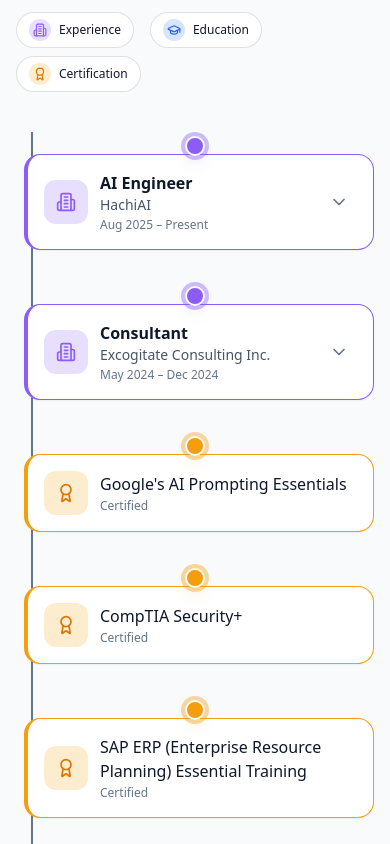
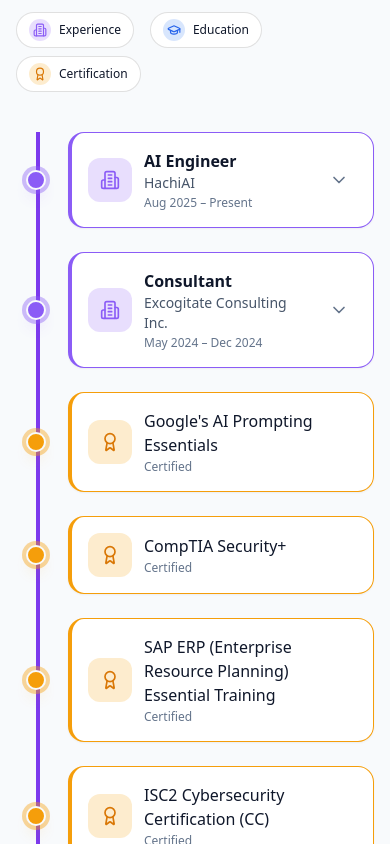
Before and after one commit to VedikaM6/portfolio, a Next.js app: page / in a window 390 px wide. Shown: the part 1020-1864 px from the top of the page. Built offline with nearby package versions, Linux system fonts and the light colour scheme.

Commit message:
Fixing the timeline section for mobile view to display appropriately

```diff
--- a/components/CombinedTimeline.tsx
+++ b/components/CombinedTimeline.tsx
@@ -236,18 +236,18 @@
 
         {/* Timeline: center line + alternating tiles */}
         <div className="relative">
-          {/* Central vertical line - solid, full height; darker in light mode for contrast on aurora */}
+          {/* Central vertical line - solid, full height; dark purple for theme + visibility on gradient */}
           <div
-            className="absolute bottom-0 left-1/2 top-0 hidden w-0.5 -translate-x-px bg-slate-500 dark:bg-slate-600 md:block"
+            className="absolute bottom-0 left-1/2 top-0 hidden w-0.5 -translate-x-px bg-violet-600 dark:bg-violet-500 md:block"
             aria-hidden
           />
-          {/* Mobile: left line */}
+          {/* Mobile: left line – slightly thicker so it’s visible on small screens */}
           <div
-            className="absolute bottom-0 left-[15px] top-0 w-0.5 bg-slate-500 dark:bg-slate-600 md:hidden"
+            className="absolute bottom-0 left-5 top-0 w-1 bg-violet-600 dark:bg-violet-500 md:hidden"
             aria-hidden
           />
 
-          <div className="space-y-8 md:space-y-10">
+          <div className="space-y-6 md:space-y-10">
             {items.map((item, index) => {
               const isLeft = index % 2 === 0;
               const config = TYPE_CONFIG[item.type];
@@ -255,7 +255,7 @@
               return (
                 <div
                   key={item.id}
-                  className="relative flex flex-col items-stretch md:flex-row md:items-center md:justify-center"
+                  className="relative flex flex-row items-stretch md:flex-row md:items-center md:justify-center"
                 >
                   {/* Left side card (desktop only when isLeft) */}
                   <div className="hidden min-w-0 flex-1 justify-end md:flex md:flex-[1_1_0] md:pr-3 lg:pr-4">
@@ -270,15 +270,15 @@
                     )}
                   </div>
 
-                  {/* Center: node */}
-                  <div className="relative z-10 flex shrink-0 items-start justify-center pt-1.5 md:items-center md:py-4 md:px-1">
+                  {/* Node column: fixed width on mobile (w-10) so line at left-5 runs through center */}
+                  <div className="relative z-10 flex w-10 shrink-0 items-center justify-center md:w-auto md:py-4 md:px-1">
                     <div
                       className={`h-4 w-4 rounded-full border-2 shadow-lg ring-4 ring-offset-2 ring-offset-[var(--bg)] transition-transform duration-300 hover:scale-125 md:h-5 md:w-5 ${config.classes.node} ${config.classes.nodeRing}`}
                     />
                   </div>
 
                   {/* Right side card (desktop when !isLeft; mobile always) */}
-                  <div className="flex min-w-0 flex-1 items-start justify-start pl-2 md:flex-[1_1_0] md:justify-start md:pl-3 lg:pl-4">
+                  <div className="flex min-w-0 flex-1 items-start justify-start pl-3 md:flex-[1_1_0] md:justify-start md:pl-3 lg:pl-4">
                     <div className={`w-full ${isLeft ? "block md:hidden" : "block"}`}>
                       <TimelineCard
                         item={item}
```
